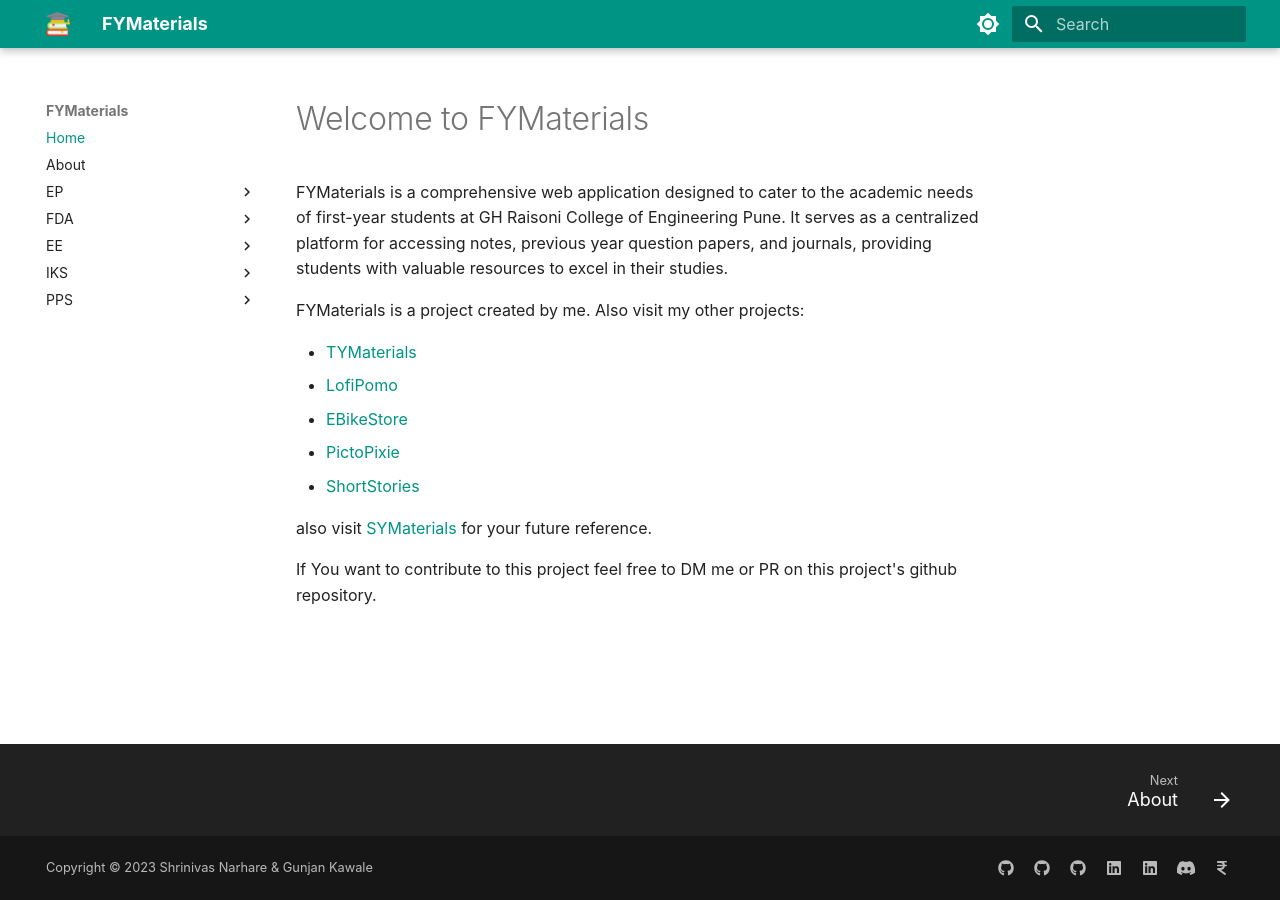
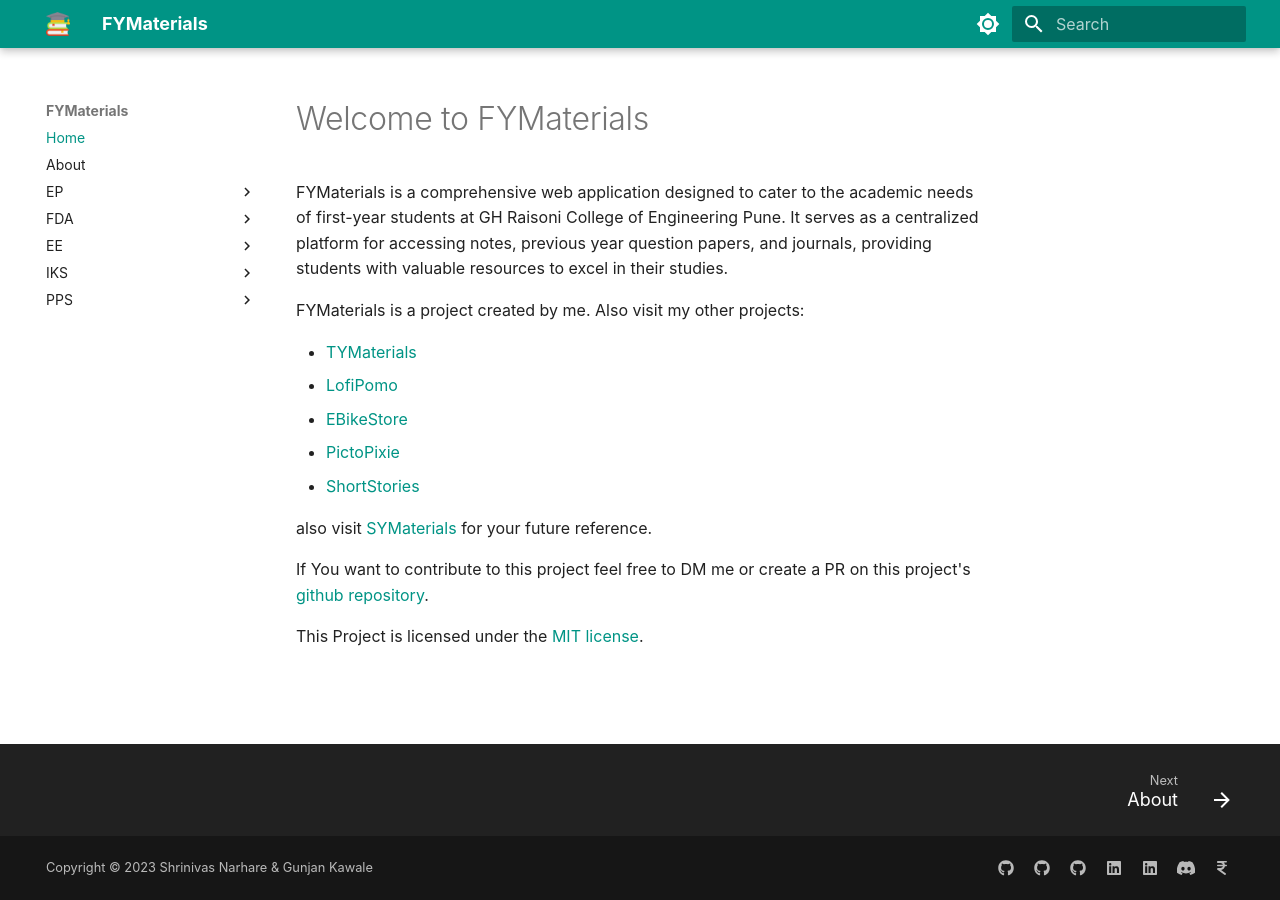
Before and after one commit to GautamPatil1/FYMaterials, an MkDocs documentation site: the page built from docs/index.md, in a window 1280 px wide. Built offline with MkDocs 1.6.1 and Material for MkDocs 9.7.7, drawn with Linux system fonts in a browser that asks for light colours; some web fonts are replaced.

Commit message:
Added Git Repository, License Link in Home Page.

```diff
--- a/docs/index.md
+++ b/docs/index.md
@@ -16,4 +16,6 @@
 
 also visit [SYMaterials](https://symaterials.live) for your future reference.
 
-If You want to contribute to this project feel free to DM me or PR on this project's github repository.
+If You want to contribute to this project feel free to DM me or  create a PR on this project's [github repository](https://github.com/GautamPatil1/FYMaterials).
+
+This Project is licensed under the [MIT license](https://github.com/GautamPatil1/FYMaterials/blob/master/LICENSE).
```
